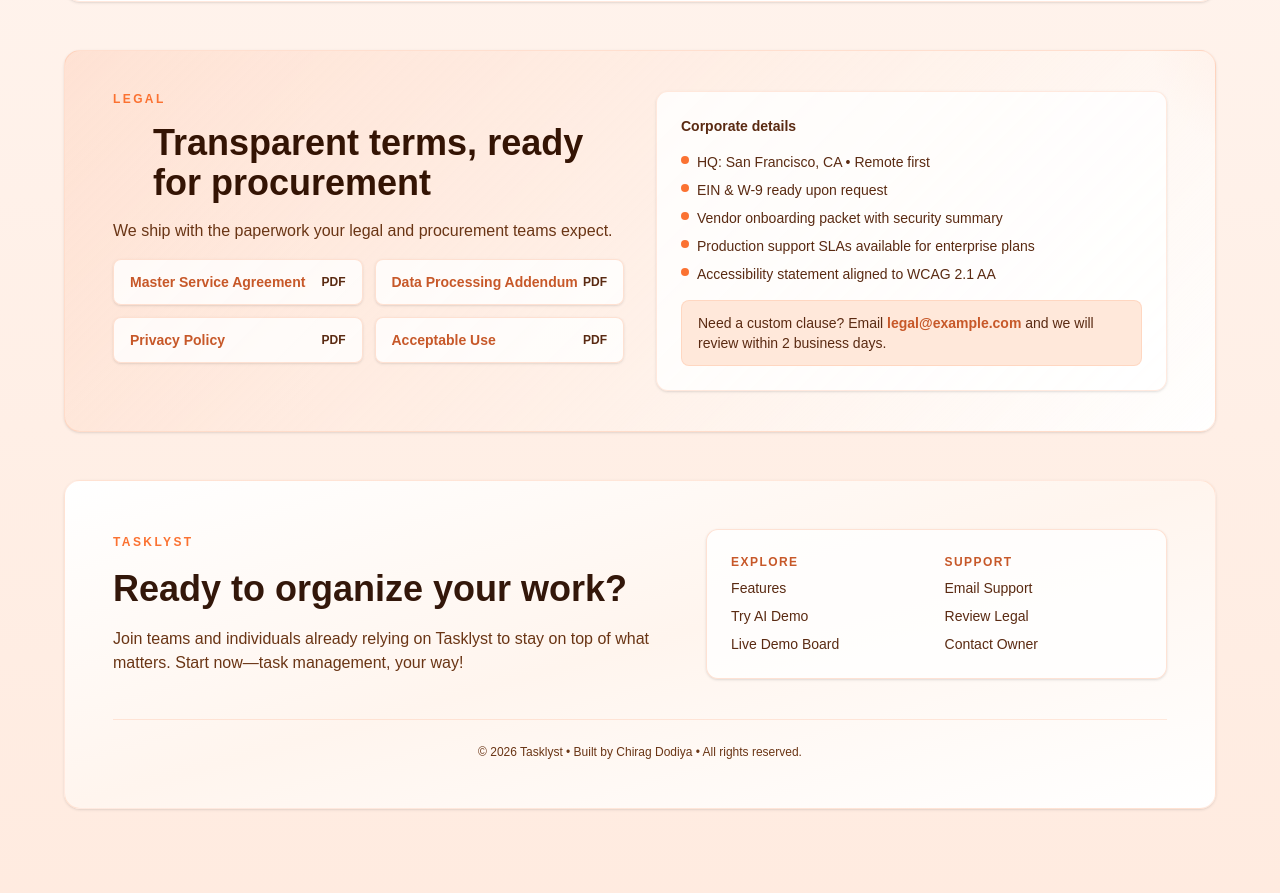
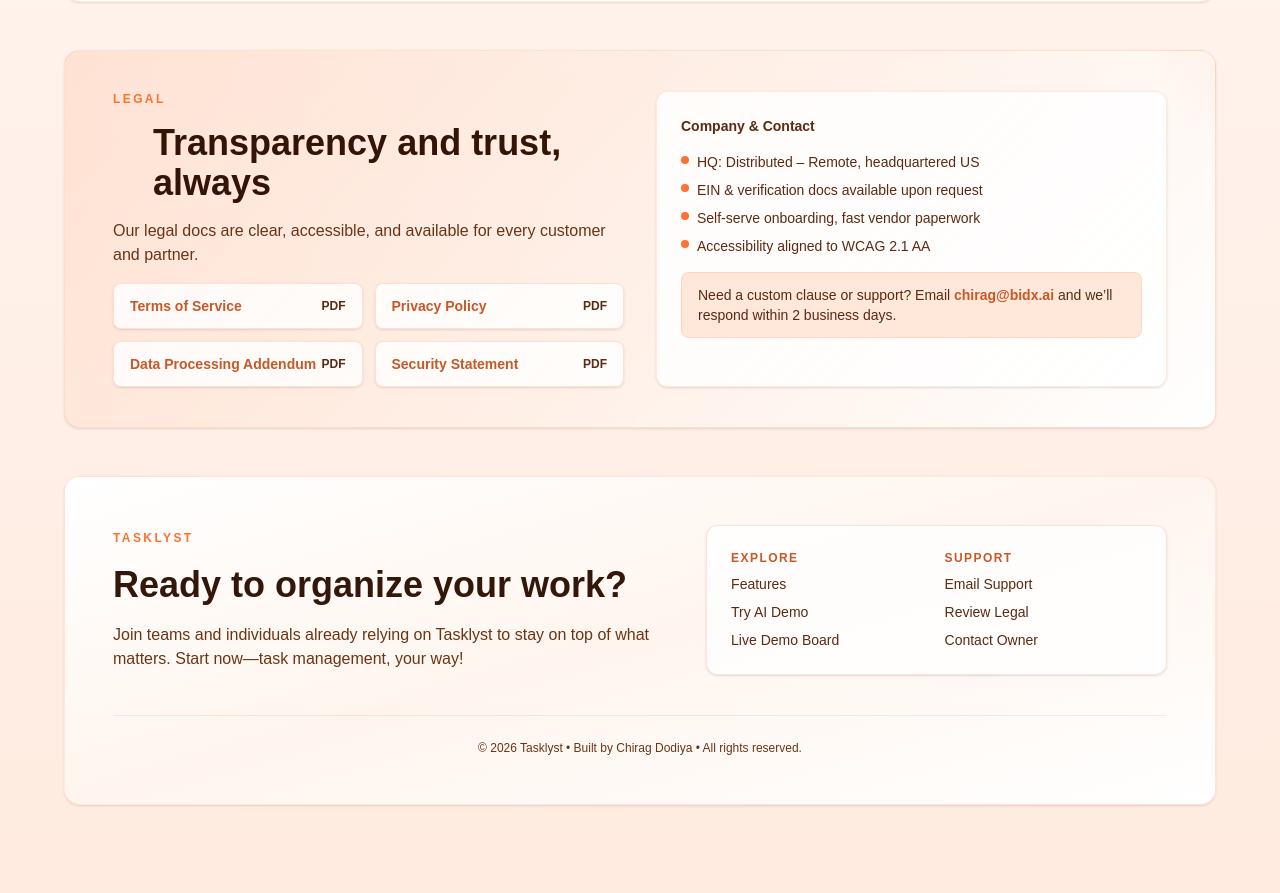
Before and after one commit to chiragbidx/web-mason-tjz, a Next.js app: page / in a window 1280 px wide. Shown: the part 4430-5323 px from the top of the page. Built offline with nearby package versions, Linux system fonts and the light colour scheme; no server answers; the database is empty; some icons are missing.

Commit message:
Update LegalSection with Tasklyst-specific docs and contact

```diff
--- a/components/home/LegalSection.tsx
+++ b/components/home/LegalSection.tsx
@@ -1,7 +1,7 @@
 import { HugeiconsIcon } from "@hugeicons/react";
 import { FileBadgeIcon } from "@hugeicons/core-free-icons";
 
-// Section: Legal docs and company details
+// Section: Legal docs and company details for Tasklyst
 export function LegalSection() {
   return (
     <section
@@ -19,11 +19,13 @@
         <p className="text-xs font-semibold uppercase tracking-[0.2em] text-[#fb7232]">Legal</p>
         <h2 className="flex items-center gap-3 text-3xl font-bold text-[#341404] sm:text-4xl">
           <HugeiconsIcon icon={FileBadgeIcon} size={28} color="#fb7232" strokeWidth={1.6} />
-          Transparent terms, ready for procurement
+          Transparency and trust, always
         </h2>
-        <p className="text-base text-[#6a3515]">We ship with the paperwork your legal and procurement teams expect.</p>
+        <p className="text-base text-[#6a3515]">
+          Our legal docs are clear, accessible, and available for every customer and partner.
+        </p>
         <div className="grid gap-3 sm:grid-cols-2">
-          {[{ label: "Master Service Agreement", link: "https://example.com/msa" }, { label: "Data Processing Addendum", link: "https://example.com/dpa" }, { label: "Privacy Policy", link: "https://example.com/privacy" }, { label: "Acceptable Use", link: "https://example.com/aup" }].map((doc, i) => (
+          {[{ label: "Terms of Service", link: "#" }, { label: "Privacy Policy", link: "#" }, { label: "Data Processing Addendum", link: "#" }, { label: "Security Statement", link: "#" }].map((doc, i) => (
             <a
               key={doc.label}
               href={doc.link}
@@ -37,16 +39,15 @@
         </div>
       </div>
       <div className="space-y-4 rounded-xl border border-[#fb7232]/15 bg-white/80 p-6 shadow-sm">
-        <p className="text-sm font-semibold text-[#5a2a12]">Corporate details</p>
+        <p className="text-sm font-semibold text-[#5a2a12]">Company & Contact</p>
         <ul className="space-y-2 text-sm text-[#5a2a12]">
-          <li className="flex items-start gap-2"><span className="mt-1 h-2 w-2 rounded-full bg-[#fb7232]" /> HQ: San Francisco, CA • Remote first</li>
-          <li className="flex items-start gap-2"><span className="mt-1 h-2 w-2 rounded-full bg-[#fb7232]" /> EIN & W-9 ready upon request</li>
-          <li className="flex items-start gap-2"><span className="mt-1 h-2 w-2 rounded-full bg-[#fb7232]" /> Vendor onboarding packet with security summary</li>
-          <li className="flex items-start gap-2"><span className="mt-1 h-2 w-2 rounded-full bg-[#fb7232]" /> Production support SLAs available for enterprise plans</li>
-          <li className="flex items-start gap-2"><span className="mt-1 h-2 w-2 rounded-full bg-[#fb7232]" /> Accessibility statement aligned to WCAG 2.1 AA</li>
+          <li className="flex items-start gap-2"><span className="mt-1 h-2 w-2 rounded-full bg-[#fb7232]" /> HQ: Distributed – Remote, headquartered US</li>
+          <li className="flex items-start gap-2"><span className="mt-1 h-2 w-2 rounded-full bg-[#fb7232]" /> EIN & verification docs available upon request</li>
+          <li className="flex items-start gap-2"><span className="mt-1 h-2 w-2 rounded-full bg-[#fb7232]" /> Self-serve onboarding, fast vendor paperwork</li>
+          <li className="flex items-start gap-2"><span className="mt-1 h-2 w-2 rounded-full bg-[#fb7232]" /> Accessibility aligned to WCAG 2.1 AA</li>
         </ul>
         <div className="rounded-lg border border-[#fb7232]/15 bg-[#ffe8da] px-4 py-3 text-sm text-[#5a2a12]">
-          Need a custom clause? Email <a className="font-semibold text-[#c75829]" href="mailto:legal@example.com">legal@example.com</a> and we will review within 2 business days.
+          Need a custom clause or support? Email <a className="font-semibold text-[#c75829]" href="mailto:chirag@bidx.ai">chirag@bidx.ai</a> and we’ll respond within 2 business days.
         </div>
       </div>
     </section>
```
